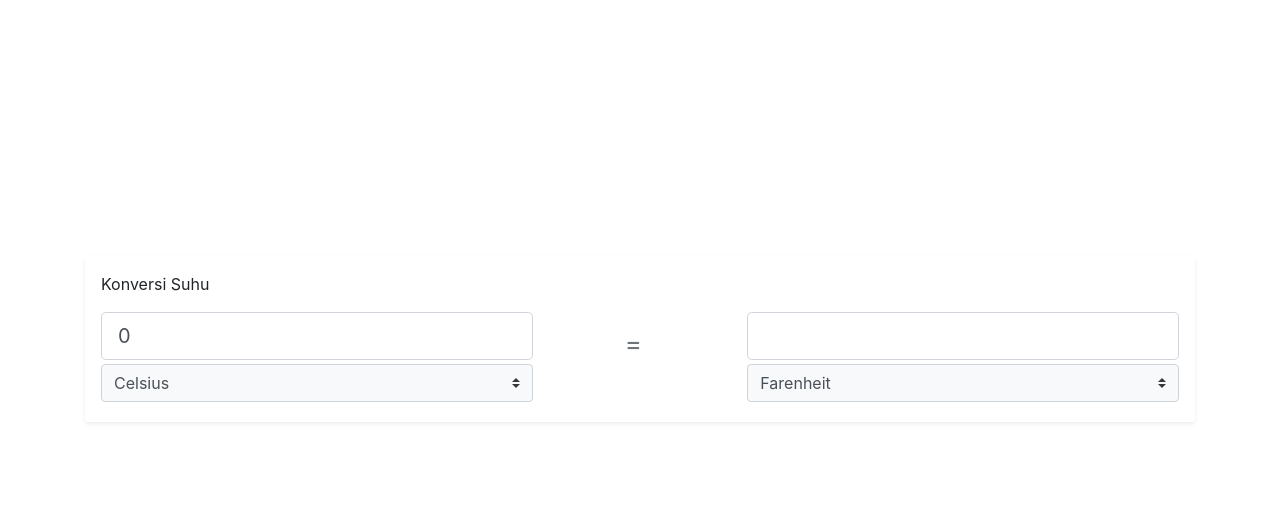
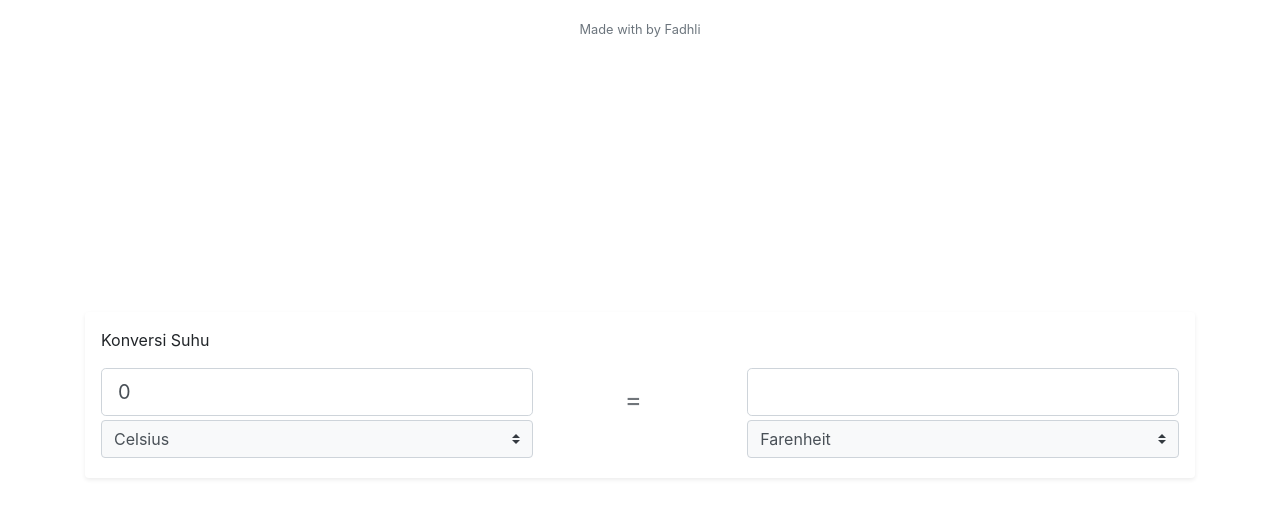
Before and after one commit to xanzheus/cek-suhu, a plain HTML site: page index.html in a window 1280 px wide. Drawn offline with nearby package versions, Linux system fonts and the light colour scheme; files that its build step writes are made by us from their sources.

Commit message:
Update index.html

```diff
--- a/index.html
+++ b/index.html
@@ -13,6 +13,13 @@
     <link rel="stylesheet" href="assets/style.css">
     <title>Cek Suhu | by Fadhli</title>
 </head>
+
+    <!-- Copyright -->
+    <div class="footer-copyright text-center py-3 text-secondary"><small> Made with
+        <i class="fas fa-heart text-danger animate__animated animate__bounce animate__repeat-3 hati"></i> by
+        <a href="https://www.instagram.com/itspapoy/"  class="text-decoration-none text-secondary">Fadhli</a></small>
+    </div>
+    <!-- Copyright -->
 
 <body>
     <div class="container">
```
